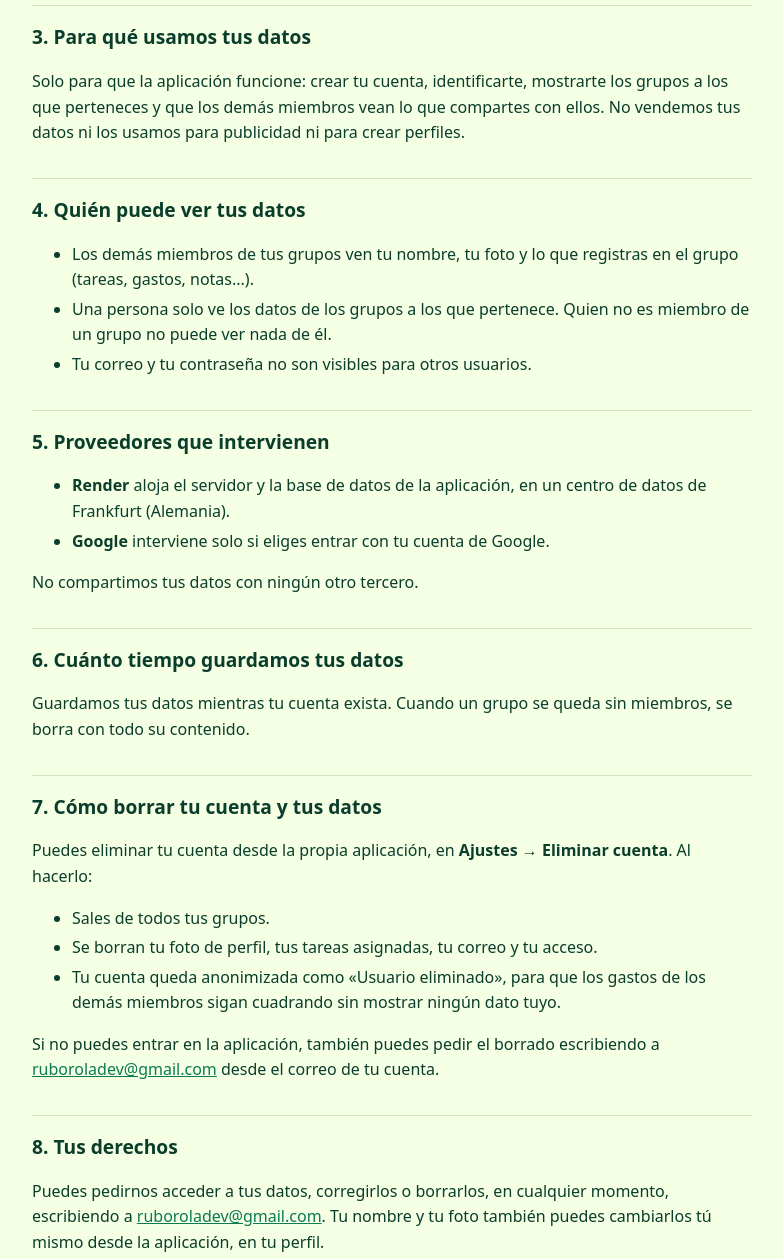
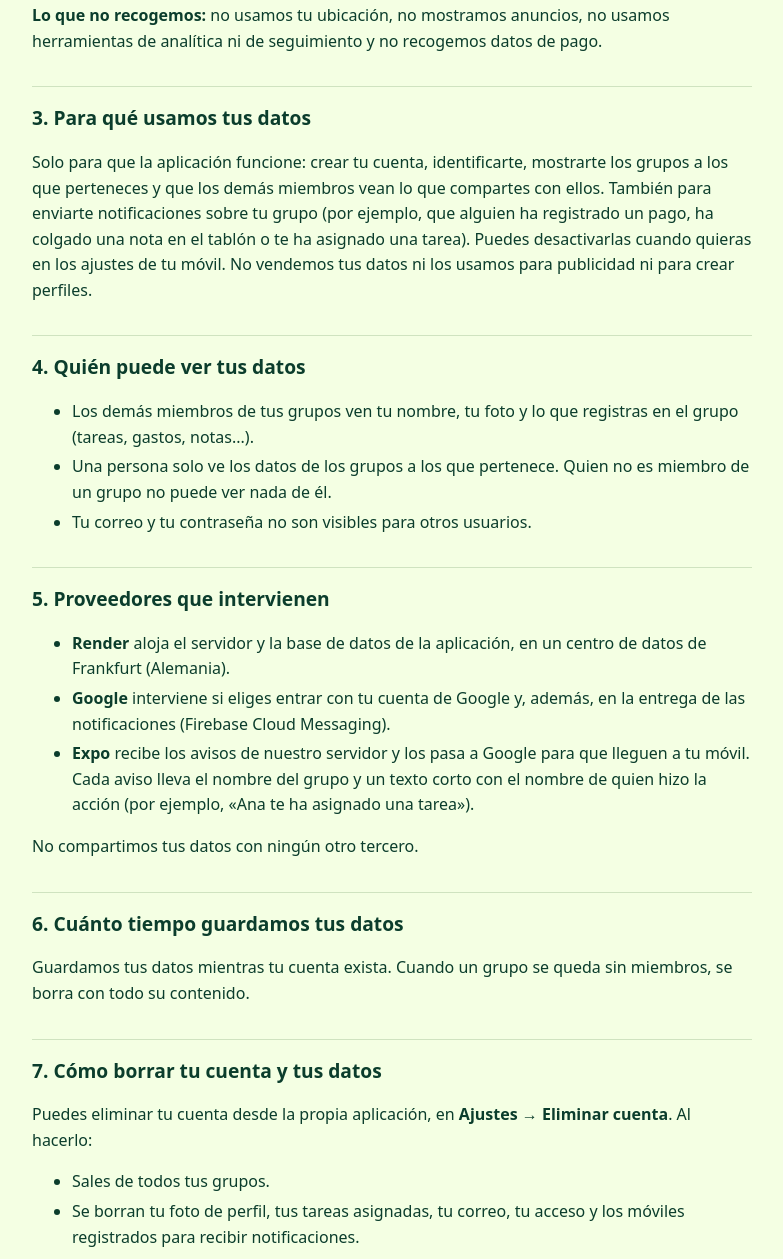
Before and after one commit to ruboroladev/icompi-legal, a plain HTML site: page privacidad.html in a window 1280 px wide. Shown: the part 1224-2483 px from the top of the page, without its empty margins (248-1031 px from the left). Drawn offline with Linux system fonts and the light colour scheme.

Commit message:
Politica de privacidad: notificaciones push, Expo y Firebase
Co-Authored-By: Claude Sonnet 5.5 <noreply@anthropic.com>

```diff
--- a/privacidad.html
+++ b/privacidad.html
@@ -24,7 +24,7 @@
   <main>
     <img class="logo" src="icono.png" alt="Logo de iCompi">
     <h1>Política de privacidad de iCompi</h1>
-    <p class="fecha">Última actualización: 23 de octubre de 2026</p>
+    <p class="fecha">Última actualización: 27 de octubre de 2026</p>
 
     <p>
       iCompi es una aplicación móvil para organizar la convivencia entre personas que comparten piso o cualquier otro grupo:
@@ -47,6 +47,8 @@
       <li>Tu foto de perfil, que es obligatoria. La reducimos a un tamaño pequeño (128 × 128 píxeles) antes de guardarla.</li>
       <li>Si entras con Google, recibimos de Google únicamente tu correo (verificado) y tu nombre. No guardamos tu foto de
         Google ni ningún otro dato de tu cuenta de Google.</li>
+      <li>Un identificador de tu móvil para las notificaciones (un «token» que genera el servicio de notificaciones y que no
+        contiene tu nombre ni tu correo). Se guarda cuando aceptas recibir avisos y se borra al cerrar sesión.</li>
     </ul>
     <p><strong>Datos que tú creas dentro de un grupo:</strong></p>
     <ul>
@@ -70,7 +72,9 @@
     <h2>3. Para qué usamos tus datos</h2>
     <p>
       Solo para que la aplicación funcione: crear tu cuenta, identificarte, mostrarte los grupos a los que perteneces y que
-      los demás miembros vean lo que compartes con ellos. No vendemos tus datos ni los usamos para publicidad ni para
+      los demás miembros vean lo que compartes con ellos. También para enviarte notificaciones sobre tu grupo (por ejemplo,
+      que alguien ha registrado un pago, ha colgado una nota en el tablón o te ha asignado una tarea). Puedes desactivarlas
+      cuando quieras en los ajustes de tu móvil. No vendemos tus datos ni los usamos para publicidad ni para
       crear perfiles.
     </p>
 
@@ -84,7 +88,11 @@
     <h2>5. Proveedores que intervienen</h2>
     <ul>
       <li><strong>Render</strong> aloja el servidor y la base de datos de la aplicación, en un centro de datos de Frankfurt (Alemania).</li>
-      <li><strong>Google</strong> interviene solo si eliges entrar con tu cuenta de Google.</li>
+      <li><strong>Google</strong> interviene si eliges entrar con tu cuenta de Google y, además, en la entrega de las
+        notificaciones (Firebase Cloud Messaging).</li>
+      <li><strong>Expo</strong> recibe los avisos de nuestro servidor y los pasa a Google para que lleguen a tu móvil. Cada
+        aviso lleva el nombre del grupo y un texto corto con el nombre de quien hizo la acción (por ejemplo, «Ana te ha
+        asignado una tarea»).</li>
     </ul>
     <p>No compartimos tus datos con ningún otro tercero.</p>
 
@@ -99,7 +107,7 @@
     </p>
     <ul>
       <li>Sales de todos tus grupos.</li>
-      <li>Se borran tu foto de perfil, tus tareas asignadas, tu correo y tu acceso.</li>
+      <li>Se borran tu foto de perfil, tus tareas asignadas, tu correo, tu acceso y los móviles registrados para recibir notificaciones.</li>
       <li>Tu cuenta queda anonimizada como «Usuario eliminado», para que los gastos de los demás miembros sigan cuadrando
         sin mostrar ningún dato tuyo.</li>
     </ul>
```
Also changed, not shown: borrar-cuenta.html (+2 -1 lines).
